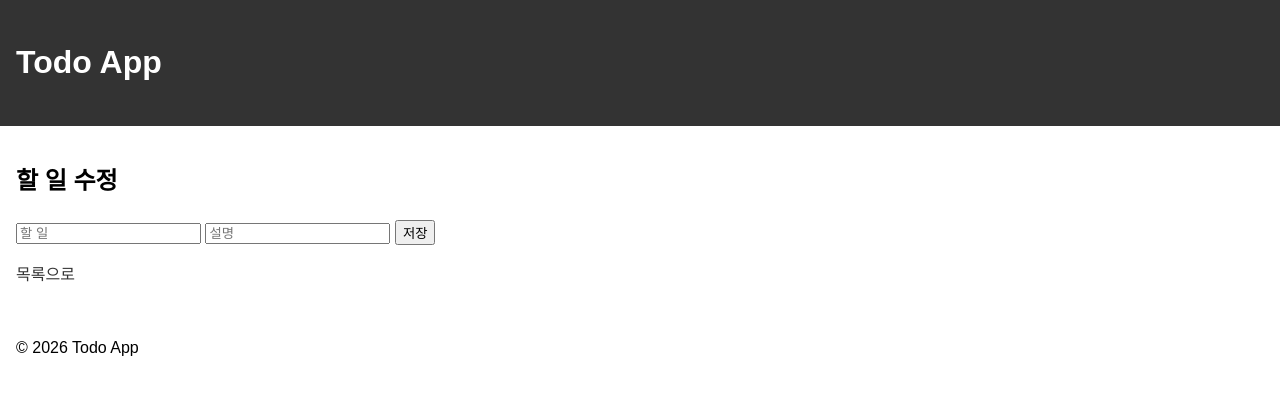
After one commit to Im-Jongseok/flask-practice1, a Flask app: template HW3/templates/edit.html in a window 1280 px wide. The commit adds this page. Shown: the top 395 px of the page. Run offline with Flask 3, Linux system fonts and the light colour scheme; the template is opened without the code that fills it, so the values that code supplies are empty.

Commit message:
[week8-hw3][feat] 할 일과 설명 수정 기능 추가

```diff
--- a/HW3/app.py
+++ b/HW3/app.py
@@ -42,6 +42,22 @@ def index():
     return render_template('index.html', todos=todos)
 
 
+@app.route('/edit/<int:id>', methods=['GET', 'POST'])
+def edit(id):
+    todo = db.get_or_404(Todo, id)
+    if request.method == 'POST':
+        text = request.form.get('todo', '').strip()
+        note = request.form.get('note', '')
+        if not 1 <= len(text) <= 100 or len(note) > 200:
+            return '할 일은 1~100자, 설명은 200자 이하로 입력해주세요.', 400
+        todo.text = text
+        todo.note = note
+        db.session.commit()
+        return redirect(url_for('index'))
+
+    return render_template('edit.html', todo=todo)
+
+
 @app.route('/delete/<int:id>')
 def delete(id):
     todo = db.get_or_404(Todo, id)
--- /dev/null
+++ b/HW3/templates/edit.html
@@ -0,0 +1,13 @@
+{% extends "base.html" %}
+
+{% block title %}할 일 수정 - Todo App{% endblock %}
+
+{% block content %}
+    <h2>할 일 수정</h2>
+    <form method="post">
+        <input type="text" name="todo" aria-label="할 일" placeholder="할 일" value="{{ todo.text }}" maxlength="100" required>
+        <input type="text" name="note" aria-label="설명" value="{{ todo.note or '' }}" placeholder="설명" maxlength="200">
+        <button type="submit">저장</button>
+    </form>
+    <a href="{{ url_for('index') }}">목록으로</a>
+{% endblock %}
--- a/HW3/templates/index.html
+++ b/HW3/templates/index.html
@@ -20,6 +20,7 @@
                     <a href="{{ url_for('toggle', id=todo.id) }}">완료</a>
                     <span{% if todo.done %} class="done"{% endif %}>{{ todo.text }}</span>
                     <span class="note">{{ todo.note or '' }}</span>
+                    <a href="{{ url_for('edit', id=todo.id) }}">수정</a>
                     <a href="{{ url_for('delete', id=todo.id) }}">Delete</a>
                 </li>
             {% endfor %}
```
